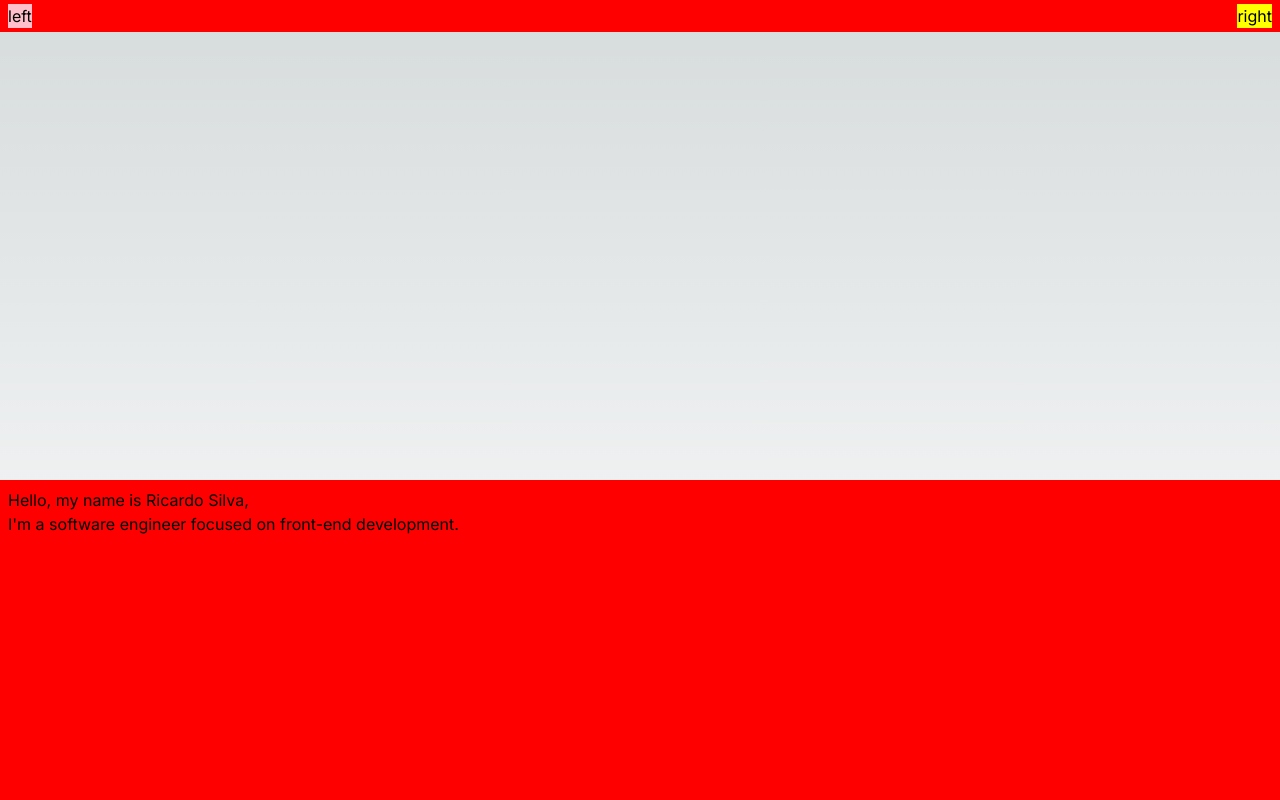
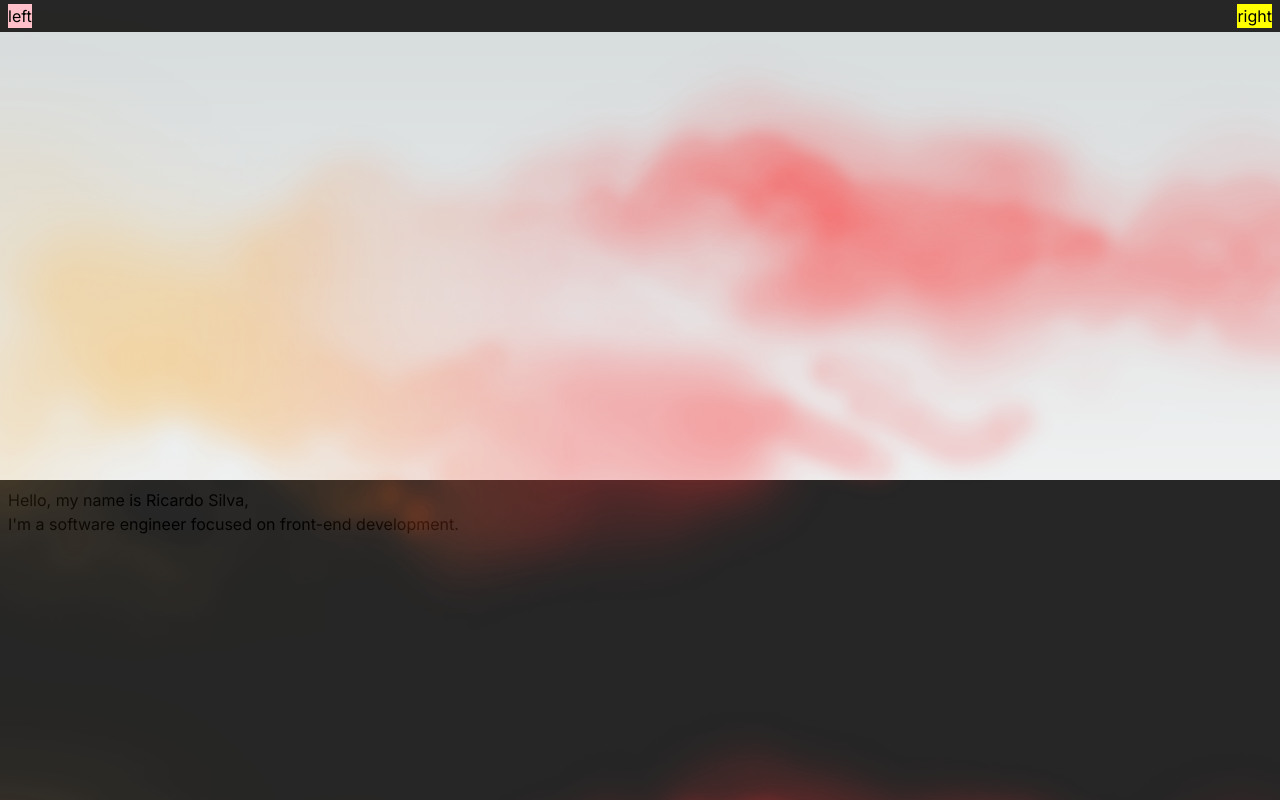
Before and after one commit to Ricardo-Silva91/cv-www, a Next.js app: page / in a window 1280 px wide. Built offline with nearby package versions, Linux system fonts and the light colour scheme.

Commit message:
feat: palette

```diff
--- a/src/app/components/header/header.module.scss
+++ b/src/app/components/header/header.module.scss
@@ -5,7 +5,7 @@
     align-items: center;
     justify-content: space-between;
     padding: $space-1x;
-    background-color: $primary-color;
+    background-color: $color-primary;
 
     &__left {
         background-color: pink;
--- a/src/app/components/hero/hero.module.scss
+++ b/src/app/components/hero/hero.module.scss
@@ -2,5 +2,5 @@
     width: 100%;
     height: calc($space-1x * 40);
     padding: $space-1x;
-    background-color: $primary-color;
+    background-color: $color-primary;
 }
--- a/src/app/page.tsx
+++ b/src/app/page.tsx
@@ -1,14 +1,13 @@
 import Environment from './components/environment/Environment'
 import Header from './components/header/Header'
 import Hero from './components/hero/Hero'
-import WrittenText from './components/written-text/WrittenText'
 import styles from './page.module.scss'
 
 
 export default function Home() {
   return (
     <main className="flex min-h-screen flex-col items-center justify-between">
-      {/* <Environment></Environment> */}
+      <Environment></Environment>
       <Header></Header>
       <Hero></Hero>
       {/* <About></About>
--- a/src/app/variables.module.scss
+++ b/src/app/variables.module.scss
@@ -2,4 +2,16 @@
 $space-1x: 0.5rem;
 
 // color
-$primary-color: red;
+$color-primary: #262626; /* Very dark gray */
+$color-secondary: #343434; /* Dark brown */
+$color-accent: #c99261; /* Medium brown */
+$color-light: #f67280; /* Dark red */
+$color-lighter: #c06c84; /* Medium dark red */
+$color-lightest: #6c5b7b; /* Light dark red */
+$color-contrast: #355c7d; /* Dark navy blue */
+$color-white: #ffffff; /* White */
+$color-gray: #808080; /* Gray */
+$color-black: #000000; /* Black */
+
+$color-purple: #301934; /* Dark purple */
+$color-green: #023020; /* Dark green */
```
